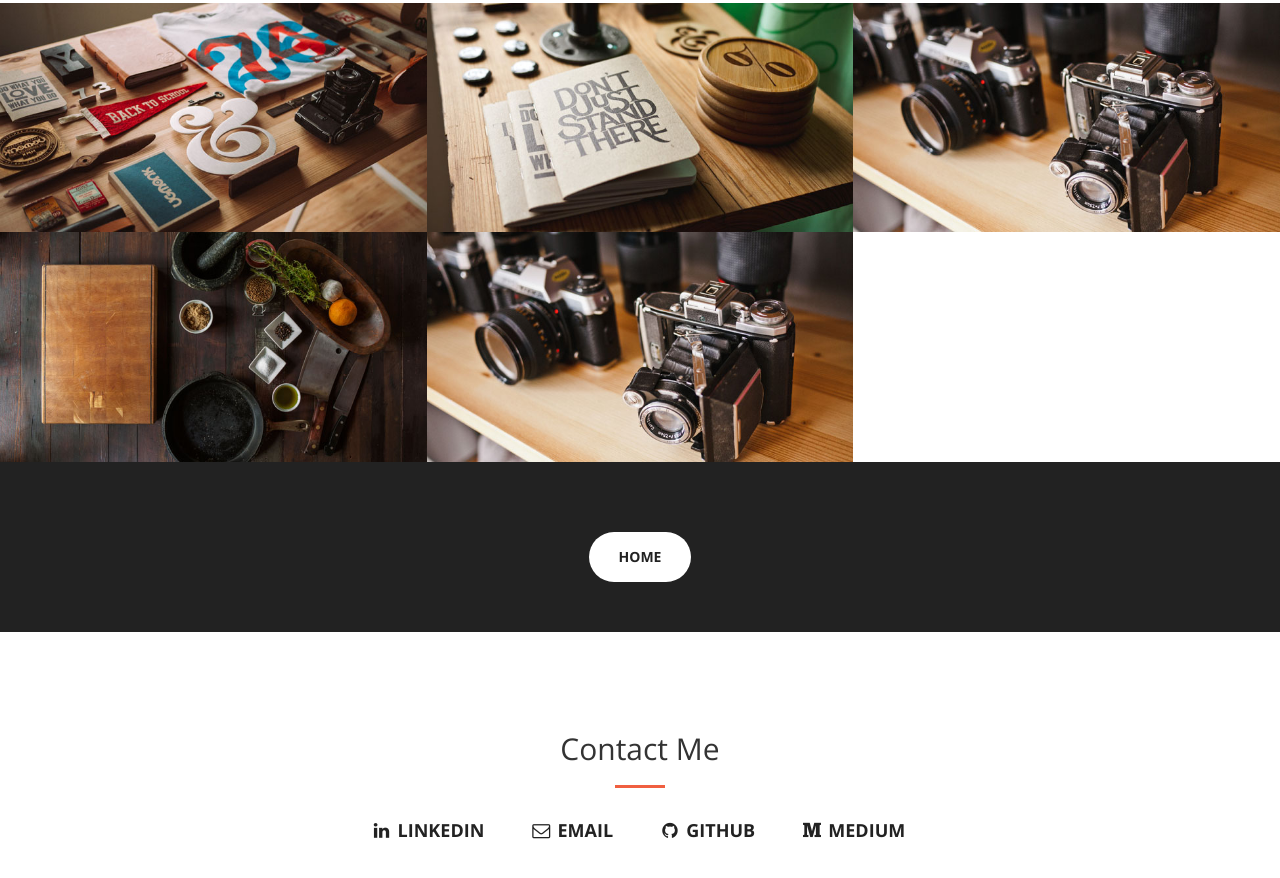
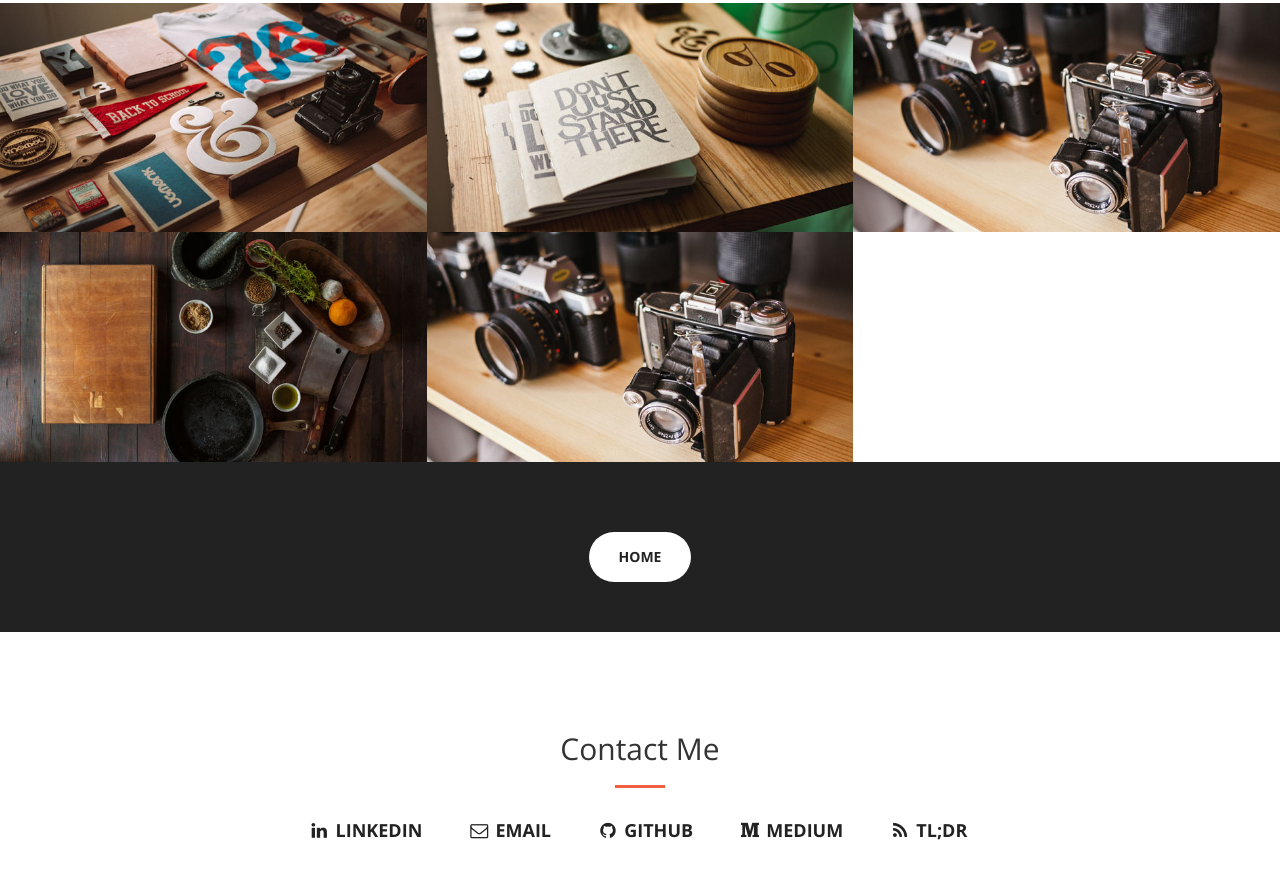
Before and after one commit to clesleycode/lc2958-website, a plain HTML site: page index.html in a window 1280 px wide. Shown: the part 1923-2801 px from the top of the page. Drawn offline with nearby package versions, Linux system fonts and the light colour scheme.

Commit message:
added blog

```diff
--- a/index.html
+++ b/index.html
@@ -283,6 +283,9 @@
                             <li>
                                 <a href="https://medium.com/@lesleycordero" class="btn btn-default btn-lg" target="_blank"><i class="fa fa-medium fa-fw"></i> <span class="network-name">Medium</span></a>
                             </li>
+                             <li>
+                                <a href="http://lesley2958.github.io" class="btn btn-default btn-lg" target="_blank"><i class="fa fa-rss fa-fw"></i> <span class="network-name">TL;DR</span></a>
+                            </li>
                     </ul>
             </div>
         </div>
```
